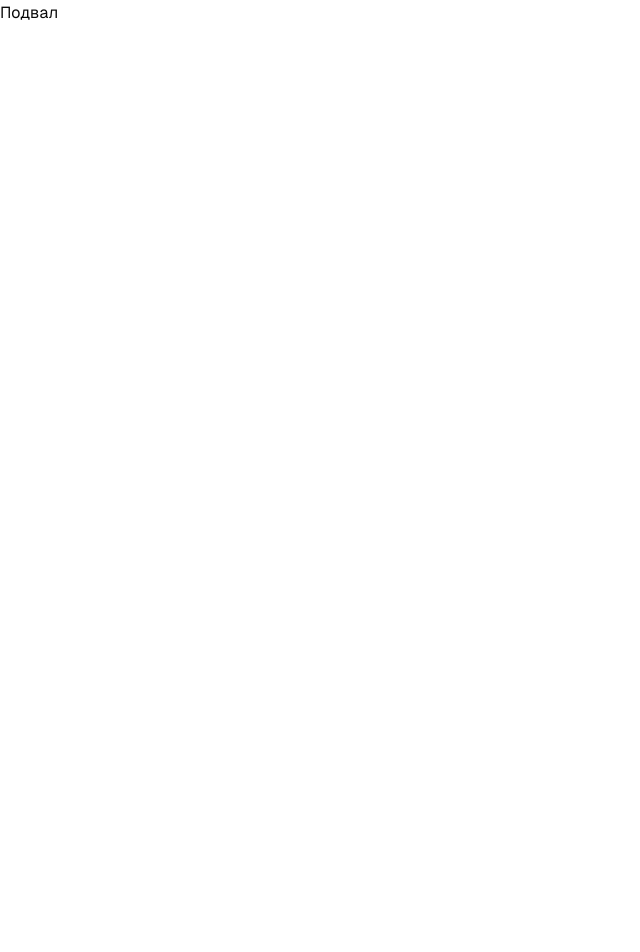
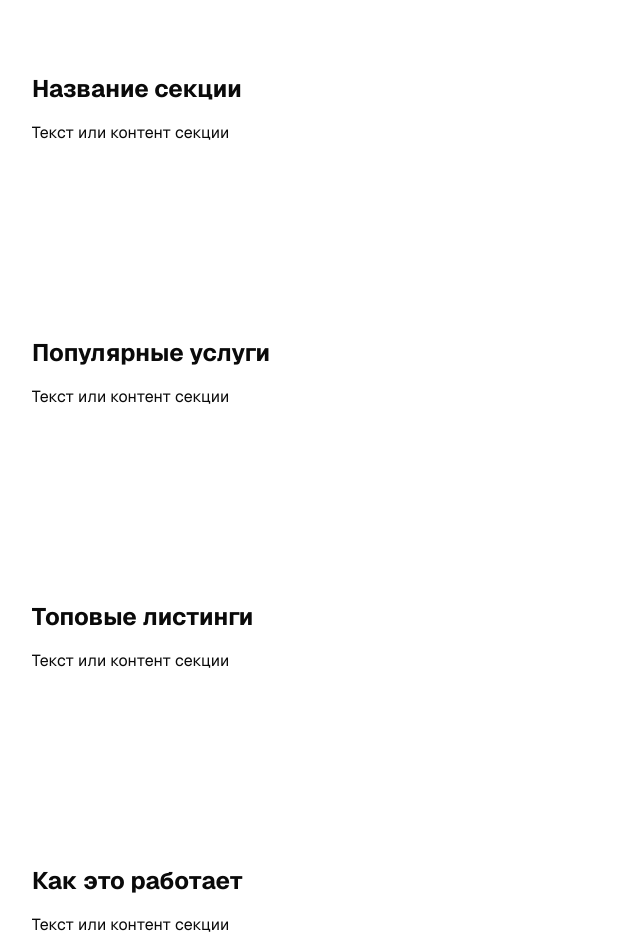
Before and after one commit to Vykovalch/sferus, a Next.js app: page / in a window 1280 px wide. Shown: the part 80-1032 px from the top of the page, without its empty margins (0-640 px from the left). Before the commit the page ends 800 px from the top, so only its background shows below. Built offline with nearby package versions, Linux system fonts and the light colour scheme; no server answers; the database is empty.

Commit message:
Add sections template

```diff
--- a/src/app/page.tsx
+++ b/src/app/page.tsx
@@ -1,12 +1,19 @@
-import { db } from '@/lib/db'
-import { cities } from '@/lib/db/schema'
+import { HeroSection } from "@/components/home/HeroSection"
+import { HowItWorks } from "@/components/home/HowItWorks"
+import { PopularServices } from "@/components/home/PopularServices"
+import { TopListings } from "@/components/home/TopListings"
+import { ReviewsCarousel } from "@/components/home/ReviewsCarousel"
+import { CtaSection } from "@/components/home/CtaSection"
 
 export default async function HomePage() {
-  const rows = await db.select().from(cities)
-
   return (
-    <main>
-      <h1>Главная секция</h1>
-    </main>
+    <div className="">
+      <HeroSection />
+      <PopularServices />
+      <TopListings />
+      <HowItWorks />
+      <ReviewsCarousel />
+      <CtaSection />
+    </div>
   )
 }
--- /dev/null
+++ b/src/components/home/CtaSection.tsx
@@ -0,0 +1,12 @@
+export function CtaSection() {
+  return (
+    <section className="w-full py-16 md:py-24">
+      <div className="max-w-7xl mx-auto px-4 sm:px-6 lg:px-8">
+        <h2 className="text-2xl font-bold">Готовы начать?</h2>
+        <div className="mt-4">
+          Текст или контент секции
+        </div>
+      </div>
+    </section>
+  );
+}
--- /dev/null
+++ b/src/components/home/HeroSection.tsx
@@ -0,0 +1,12 @@
+export function HeroSection() {
+  return (
+    <section className="w-full py-16 md:py-24">
+      <div className="max-w-7xl mx-auto px-4 sm:px-6 lg:px-8">
+        <h2 className="text-2xl font-bold">Название секции</h2>
+        <div className="mt-4">
+          Текст или контент секции
+        </div>
+      </div>
+    </section>
+  );
+}
--- /dev/null
+++ b/src/components/home/HowItWorks.tsx
@@ -0,0 +1,12 @@
+export function HowItWorks() {
+  return (
+    <section className="w-full py-16 md:py-24">
+      <div className="max-w-7xl mx-auto px-4 sm:px-6 lg:px-8">
+        <h2 className="text-2xl font-bold">Как это работает</h2>
+        <div className="mt-4">
+          Текст или контент секции
+        </div>
+      </div>
+    </section>
+  );
+}
--- /dev/null
+++ b/src/components/home/PopularServices.tsx
@@ -0,0 +1,12 @@
+export function PopularServices() {
+  return (
+    <section className="w-full py-16 md:py-24">
+      <div className="max-w-7xl mx-auto px-4 sm:px-6 lg:px-8">
+        <h2 className="text-2xl font-bold">Популярные услуги</h2>
+        <div className="mt-4">
+          Текст или контент секции
+        </div>
+      </div>
+    </section>
+  );
+}
--- /dev/null
+++ b/src/components/home/ReviewsCarousel.tsx
@@ -0,0 +1,12 @@
+export function ReviewsCarousel() {
+  return (
+    <section className="w-full py-16 md:py-24">
+      <div className="max-w-7xl mx-auto px-4 sm:px-6 lg:px-8">
+        <h2 className="text-2xl font-bold">Отзывы наших клиентов</h2>
+        <div className="mt-4">
+          Текст или контент секции
+        </div>
+      </div>
+    </section>
+  );
+}
--- /dev/null
+++ b/src/components/home/TopListings.tsx
@@ -0,0 +1,12 @@
+export function TopListings() {
+  return (
+    <section className="w-full py-16 md:py-24">
+      <div className="max-w-7xl mx-auto px-4 sm:px-6 lg:px-8">
+        <h2 className="text-2xl font-bold">Топовые листинги</h2>
+        <div className="mt-4">
+          Текст или контент секции
+        </div>
+      </div>
+    </section>
+  );
+}
--- a/src/components/layout/Header.tsx
+++ b/src/components/layout/Header.tsx
@@ -41,6 +41,7 @@ export function Header() {
             <Link href="/login">Войти</Link>
           </Button>
         </div>
+        {/* Mobile Menu */}
         <Sheet>
           <SheetTrigger asChild>
             <Button variant="ghost" size="icon" aria-label="Открыть меню" className="md:hidden">
```
Also changed, not shown: src/components/home/CategoryPills.tsx (added), src/components/home/SearchBar.tsx (added).
